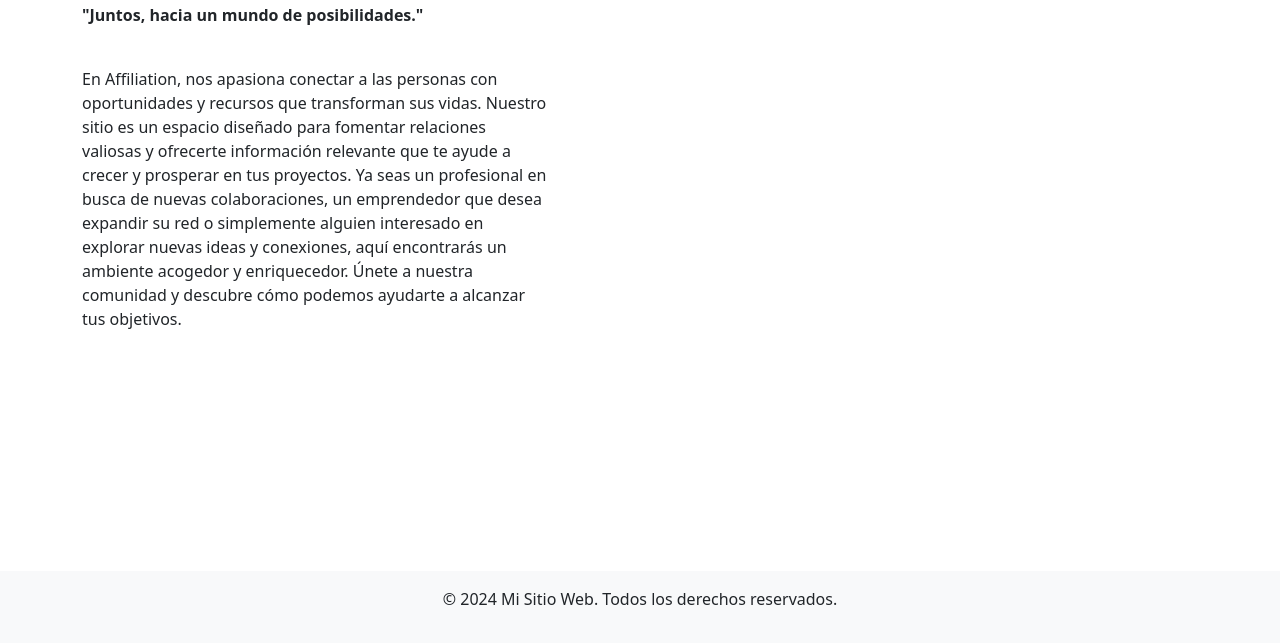
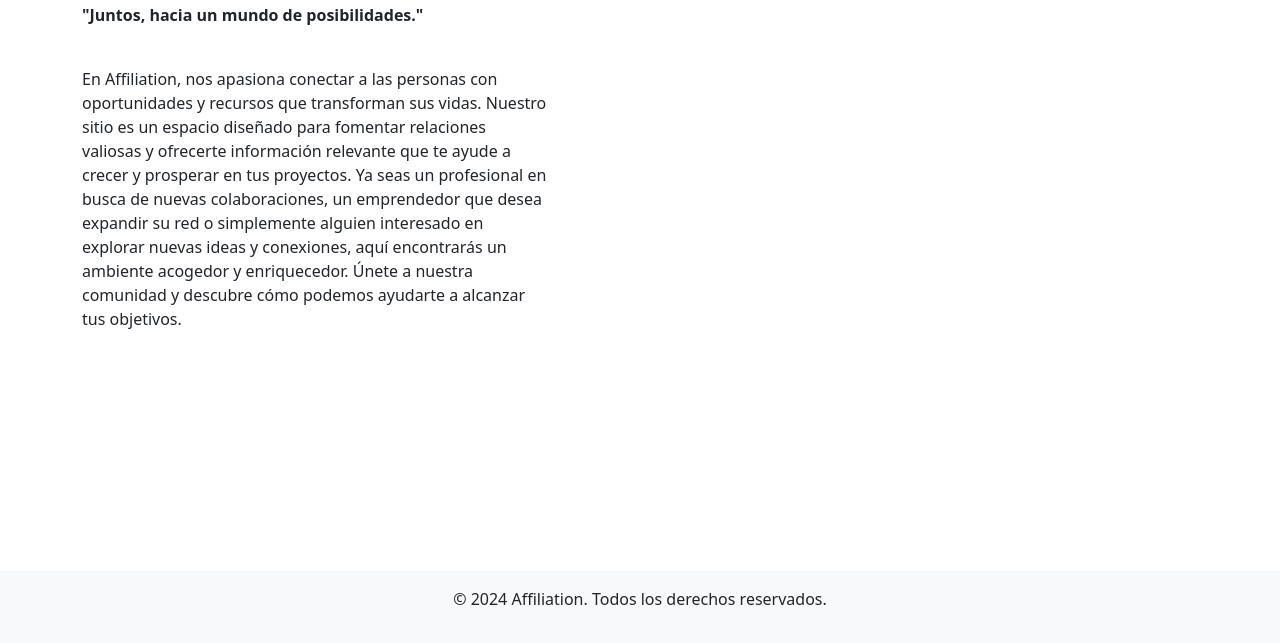
Before and after one commit to CodeRuby999/Formulario-de-registro, a plain HTML site: page index.html in a window 1280 px wide. Shown: the part 157-800 px from the top of the page. Drawn offline with nearby package versions, Linux system fonts and the light colour scheme.

Commit message:
second commit

```diff
--- a/index.html
+++ b/index.html
@@ -3,7 +3,7 @@
 <head>
     <meta charset="UTF-8">
     <meta name="viewport" content="width=device-width, initial-scale=1.0">
-    <title>Mi Sitio Web</title>
+    <title>Affiliation</title>
     <link href="https://cdn.jsdelivr.net/npm/bootstrap@5.3.0-alpha1/dist/css/bootstrap.min.css" rel="stylesheet">
     <link href="styles.css" rel="stylesheet">
 </head>
@@ -39,7 +39,7 @@
 
     <footer class="bg-light py-3 mt-5">
         <div class="container text-center">
-            <p>&copy; 2024 Mi Sitio Web. Todos los derechos reservados.</p>
+            <p>&copy; 2024 Affiliation. Todos los derechos reservados.</p>
         </div>
     </footer>
 
```
